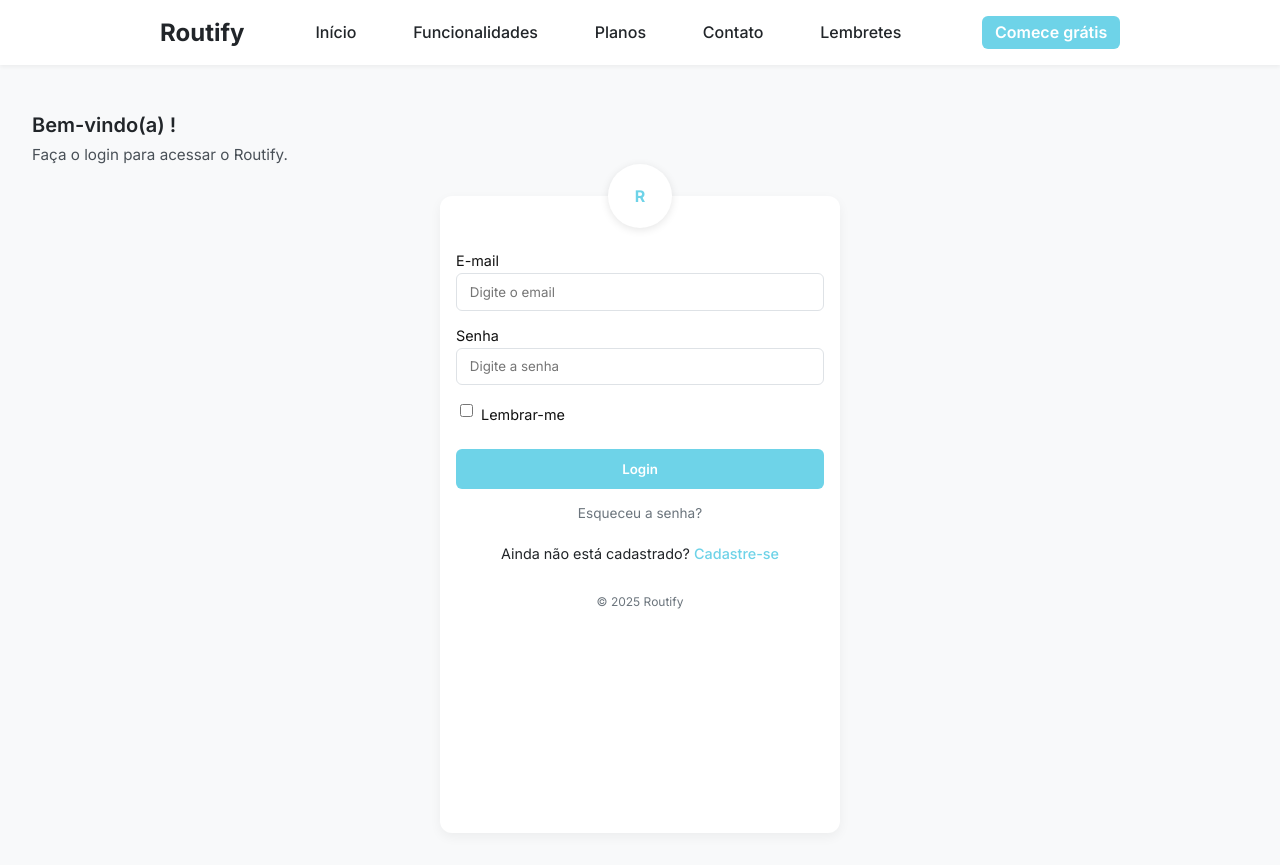
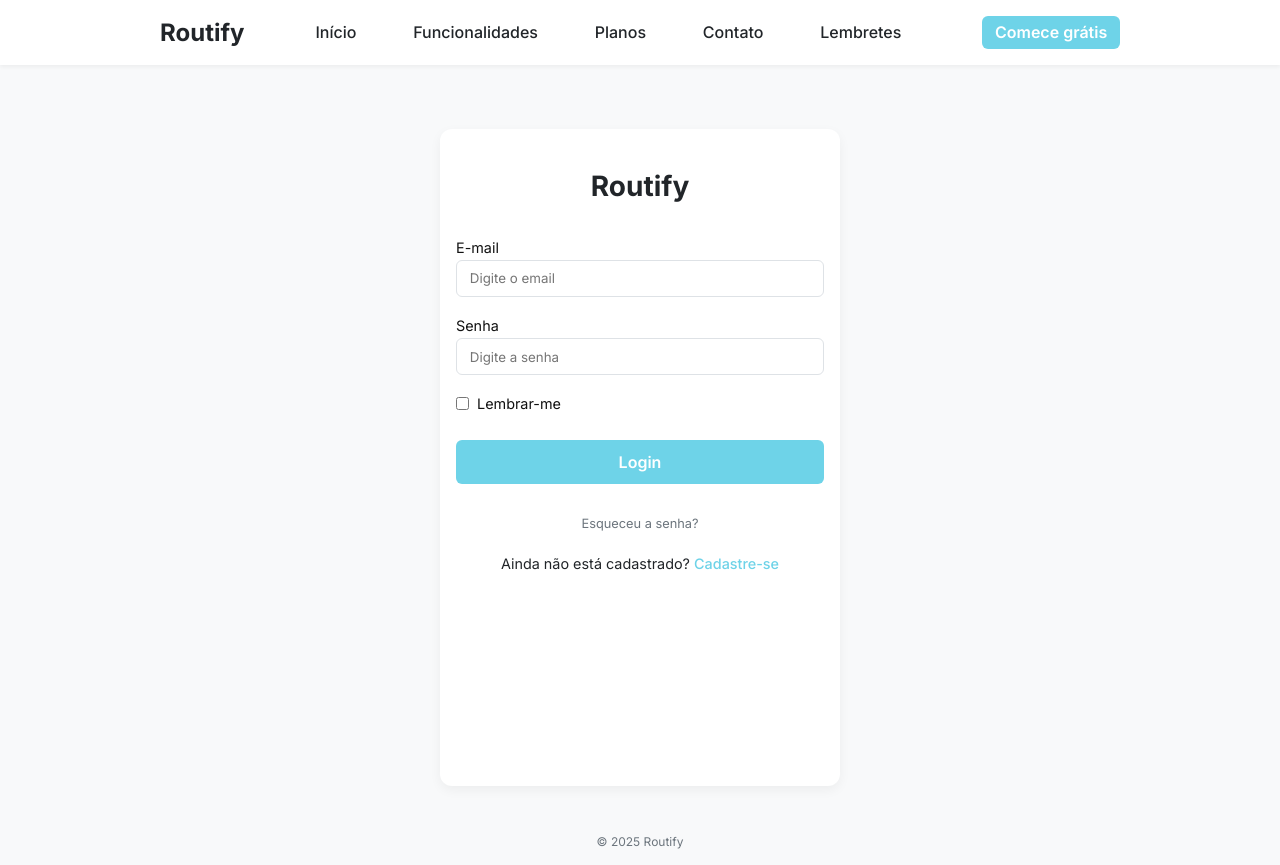
Before and after one commit to probsicke/routify, a React (Vite) app: page /login in a window 1280 px wide. Built offline with nearby package versions, Linux system fonts and the light colour scheme.

Commit message:
sign up/in & login ready

```diff
--- a/src/pages/ForgotPassword/ForgotPassword.module.css
+++ b/src/pages/ForgotPassword/ForgotPassword.module.css
@@ -13,27 +13,6 @@
   min-height: 100vh;
   display: flex;
   flex-direction: column;
-}
-
-.banner {
-  background: var(--color-gray-100);
-  padding: 2rem;
-  display: flex;
-  justify-content: space-between;
-  align-items: center;
-}
-.bannerText h2 {
-  margin-bottom: 0.5rem;
-  font-family: 'Inter', sans-serif;
-  font-size: 1.25rem;
-  font-weight: 600;
-  color: #212529;
-}
-.bannerText p {
-  margin: 0;
-  font-family: 'Inter', sans-serif;
-  font-size: 0.95rem;
-  color: #495057;
 }
 
 .main {
@@ -52,23 +31,17 @@
   padding: 1.5rem 1.5rem 1rem;
   border-radius: 12px;
   box-shadow: 0 4px 12px rgba(0,0,0,0.05);
-  margin-top: -2rem;
+  margin-top: 2rem;
+  flex-direction: column;
 }
 
-.logoCircle {
-  position: absolute;
-  top: -32px;
-  left: calc(50% - 32px);
-  width: 64px; height: 64px;
-  background: var(--color-white);
-  border-radius: 50%;
-  display: flex;
-  align-items: center;
-  justify-content: center;
+.logo {
   font-family: 'Inter', sans-serif;
+  font-size: 1.75rem;
   font-weight: 700;
-  color: var(--color-blue-aqua);
-  box-shadow: 0 2px 8px rgba(0,0,0,0.1);
+  color: #212529;
+  text-align: center;
+  margin: 2rem 0;
 }
 
 .form {
@@ -102,6 +75,7 @@
   cursor: pointer;
   margin-bottom: 1rem;
   transition: background-color 0.2s ease;
+  font-size: 1rem;
 }
 
 .button:hover {
@@ -112,7 +86,7 @@
   display: block;
   text-align: center;
   font-family: 'Inter', sans-serif;
-  font-size: 0.85rem;
+  font-size: 0.8rem;
   color: var(--color-gray-500);
   text-decoration: none;
   margin-bottom: 1.5rem;
@@ -123,5 +97,5 @@
   font-family: 'Inter', sans-serif;
   font-size: 0.75rem;
   color: var(--color-gray-500);
-  margin-top: 2rem;
+  margin: 1rem 0;
 }
--- a/src/pages/ForgotPassword/ForgotPassword.tsx
+++ b/src/pages/ForgotPassword/ForgotPassword.tsx
@@ -1,10 +1,11 @@
+
 import { useState } from 'react'
 import { Link } from 'react-router-dom'
 import styles from './ForgotPassword.module.css'
 
 export default function ForgotPassword() {
   const [email, setEmail] = useState('')
-  const [sent, setSent]   = useState(false)
+  const [sent, setSent] = useState(false)
 
   const handleSubmit = (e: React.FormEvent) => {
     e.preventDefault()
@@ -14,24 +15,13 @@ export default function ForgotPassword() {
 
   return (
     <div className={styles.wrapper}>
-      {/* Banner */}
-      <div className={styles.banner}>
-        <div className={styles.bannerText}>
-          <h2>Esqueceu sua senha?</h2>
-          <p>Digite seu e-mail e enviaremos um link para redefini-la.</p>
-        </div>
-        <div className={styles.bannerIllustration}>
-          {/* ilustração */}
-        </div>
-      </div>
-
       <main className={styles.main}>
         <section className={styles.card}>
-          <div className={styles.logoCircle}>R</div>
+          <h1 className={styles.logo}>Routify</h1>
 
           {sent ? (
             <p style={{ textAlign: 'center', color: 'var(--color-blue-aqua);', marginTop: '2rem' }}>
-               Link de redefinição enviado para <strong>{email}</strong>!
+              Link de redefinição enviado para <strong>{email}</strong>!
             </p>
           ) : (
             <form className={styles.form} onSubmit={handleSubmit}>
@@ -55,11 +45,11 @@ export default function ForgotPassword() {
             Voltar ao login
           </Link>
 
-          <p className={styles.copyright}>
-            © {new Date().getFullYear()} Routify
-          </p>
         </section>
       </main>
+      <footer className={styles.copyright}>
+        © {new Date().getFullYear()} Routify
+      </footer>
     </div>
   )
 }
--- a/src/pages/SignIn/SignIn.module.css
+++ b/src/pages/SignIn/SignIn.module.css
@@ -15,35 +15,6 @@
   flex-direction: column;
 }
 
-.banner {
-  background: var(--color-gray-100);
-  padding: 2rem;
-  display: flex;
-  align-items: center;
-  justify-content: space-between;
-  gap: 1rem;
-}
-.bannerText {
-  font-family: 'Inter', sans-serif;
-}
-.bannerText h2 {
-  margin-bottom: 0.5rem;
-  font-size: 1.25rem;
-  font-weight: 600;
-  color: #212529;
-}
-.bannerText p {
-  margin: 0;
-  color: #495057;
-  font-size: 0.95rem;
-}
-.bannerIllustration {
-  width: 120px;
-  height: 80px;
-  background: var(--color-white);
-  border-radius: 8px;
-}
-
 .main {
   flex: 1;
   display: flex;
@@ -59,24 +30,17 @@
   border-radius: 12px;
   box-shadow: 0 4px 12px rgba(0,0,0,0.05);
   position: relative;
-  margin-top: -2rem;
+  margin-top: 2rem;
+  flex-direction: column;
 }
 
-.logoCircle {
-  position: absolute;
-  top: -32px;
-  left: calc(50% - 32px);
-  width: 64px;
-  height: 64px;
-  background: var(--color-white);
-  border-radius: 50%;
-  display: flex;
-  align-items: center;
-  justify-content: center;
+.logo {
   font-family: 'Inter', sans-serif;
+  font-size: 1.75rem;
   font-weight: 700;
-  color: var(--color-blue-aqua);
-  box-shadow: 0 2px 8px rgba(0,0,0,0.1);
+  color: #212529;
+  text-align: center;
+  margin: 1rem 0;
 }
 
 .form {
@@ -89,6 +53,7 @@
   font-size: 0.9rem;
   color: #111;
   margin-bottom: 0.25rem;
+  margin-top: 0.25rem;
 }
 .form input {
   padding: 0.6rem 0.8rem;
@@ -100,12 +65,15 @@
 .form .checkbox {
   display: flex;
   align-items: center;
-  margin-bottom: 1rem;
+  gap: 0.5rem;
+  margin-bottom: 1.5rem;
 }
+
 .form .checkbox input {
-  margin-right: 0.5rem;
   width: auto;
+  margin: 0;
 }
+
 .form .button {
   width: 100%;
   padding: 0.75rem;
@@ -117,6 +85,7 @@
   font-weight: 600;
   cursor: pointer;
   margin-bottom: 1rem;
+  font-size: 1rem;
 }
 
 .button:hover {
@@ -127,10 +96,11 @@
   display: block;
   text-align: center;
   font-family: 'Inter', sans-serif;
-  font-size: 0.85rem;
+  font-size: 0.8rem;
   color: var(--color-gray-500);
   text-decoration: none;
   margin-bottom: 1.5rem;
+  margin-top: 1rem;
 }
 
 .footerText {
@@ -151,5 +121,5 @@
   font-family: 'Inter', sans-serif;
   font-size: 0.75rem;
   color: var(--color-gray-500);
-  margin-top: 2rem;
+  margin: 1rem 0;
 }
--- a/src/pages/SignIn/SignIn.tsx
+++ b/src/pages/SignIn/SignIn.tsx
@@ -4,16 +4,9 @@ import styles from './SignIn.module.css'
 export default function SignIn() {
   return (
     <div className={styles.wrapper}>
-      <div className={styles.banner}>
-        <div className={styles.bannerText}>
-          <h2>Bem-vindo(a) !</h2>
-          <p>Faça o login para acessar o Routify.</p>
-        </div>
-      </div>
-
       <main className={styles.main}>
         <section className={styles.card}>
-          <div className={styles.logoCircle}>R</div>
+          <h1 className={styles.logo}>Routify</h1>
 
           <form className={styles.form}>
             <label>E-mail</label>
@@ -33,7 +26,7 @@ export default function SignIn() {
           </form>
 
           <Link to="/forgot-password" className={styles.forgot}>
-             Esqueceu a senha?
+            Esqueceu a senha?
           </Link>
 
           <p className={styles.footerText}>
@@ -43,11 +36,11 @@ export default function SignIn() {
             </Link>
           </p>
 
-          <p className={styles.copyright}>
-            © {new Date().getFullYear()} Routify
-          </p>
         </section>
       </main>
+      <footer className={styles.copyright}>
+        © {new Date().getFullYear()} Routify
+      </footer>
     </div>
   )
 }
--- a/src/pages/SignUp/SignUp.module.css
+++ b/src/pages/SignUp/SignUp.module.css
@@ -35,7 +35,7 @@
   box-shadow: 0 4px 12px rgba(0, 0, 0, 0.05);
   margin: 0 auto;
   position: relative;
-  margin-top: -2rem;
+  margin-top: 2rem;
 }
 
 .logo {
@@ -68,10 +68,6 @@
   margin-bottom: 1rem;
 }
 
-.banner {
-  margin: 1.5rem 0;
-}
-
 .button {
   width: 100%;
   background: var(--color-blue-aqua);
@@ -83,7 +79,8 @@
   font-size: 1rem;
   font-weight: 600;
   cursor: pointer;
-  margin-bottom: 3rem;
+  margin-bottom: 1rem;
+  margin-top: 1.5rem;
 }
 
 .button:hover {
@@ -111,10 +108,14 @@
   font-weight: 500;
 }
 
-.pageFooter {
+.copyright {
   text-align: center;
   font-family: 'Inter', sans-serif;
   font-size: 0.75rem;
   color: var(--color-gray-500);
-  margin: 2rem 0;
+  margin: 1rem 0;
 }
+
+.form input:last-of-type {
+  margin-bottom: 0.5rem;
+}
--- a/src/pages/SignUp/SignUp.tsx
+++ b/src/pages/SignUp/SignUp.tsx
@@ -42,7 +42,7 @@ export default function SignUp() {
         </section>
       </main>
 
-      <footer className={styles.pageFooter}>
+      <footer className={styles.copyright}>
         © {new Date().getFullYear()} Routify
       </footer>
     </div>
```
